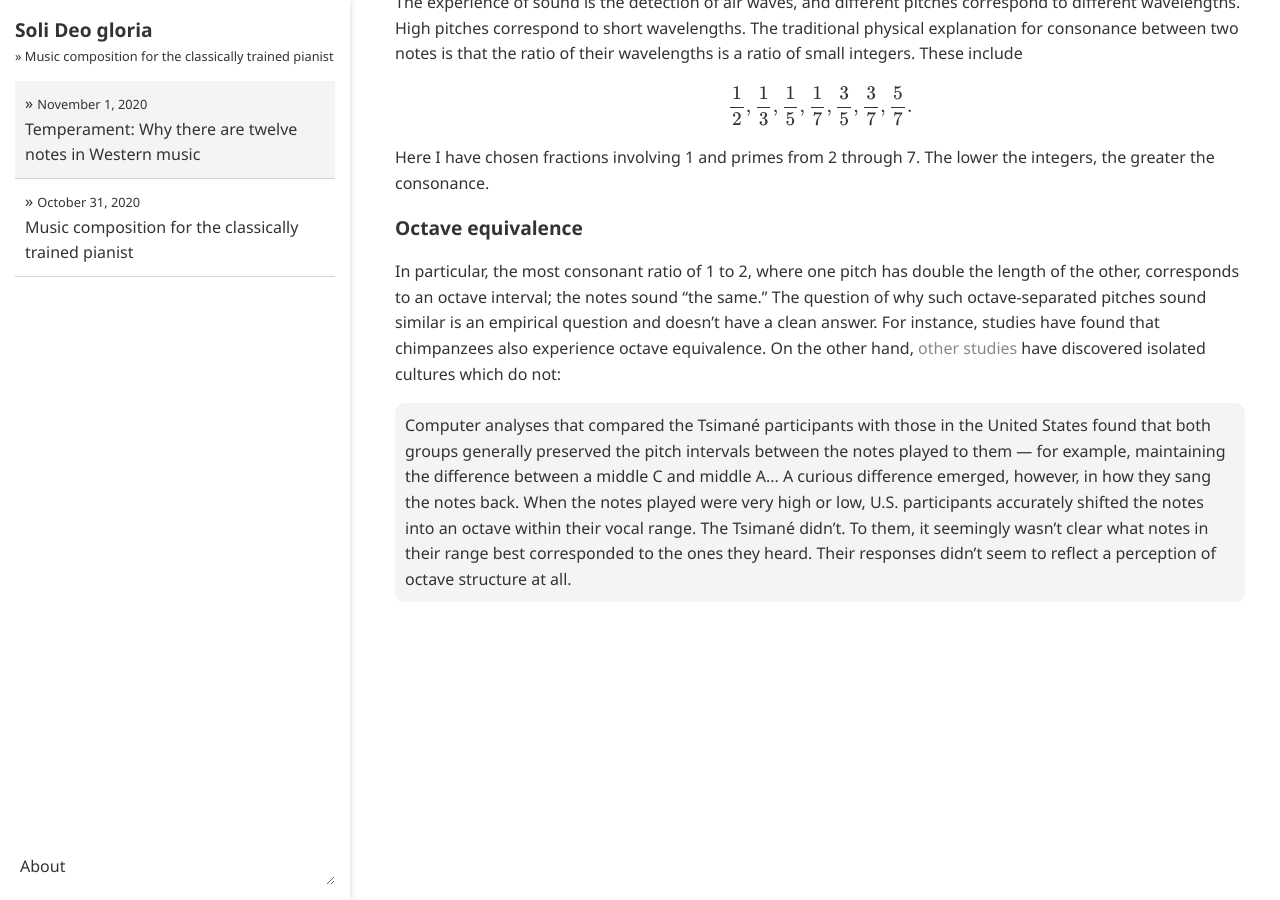
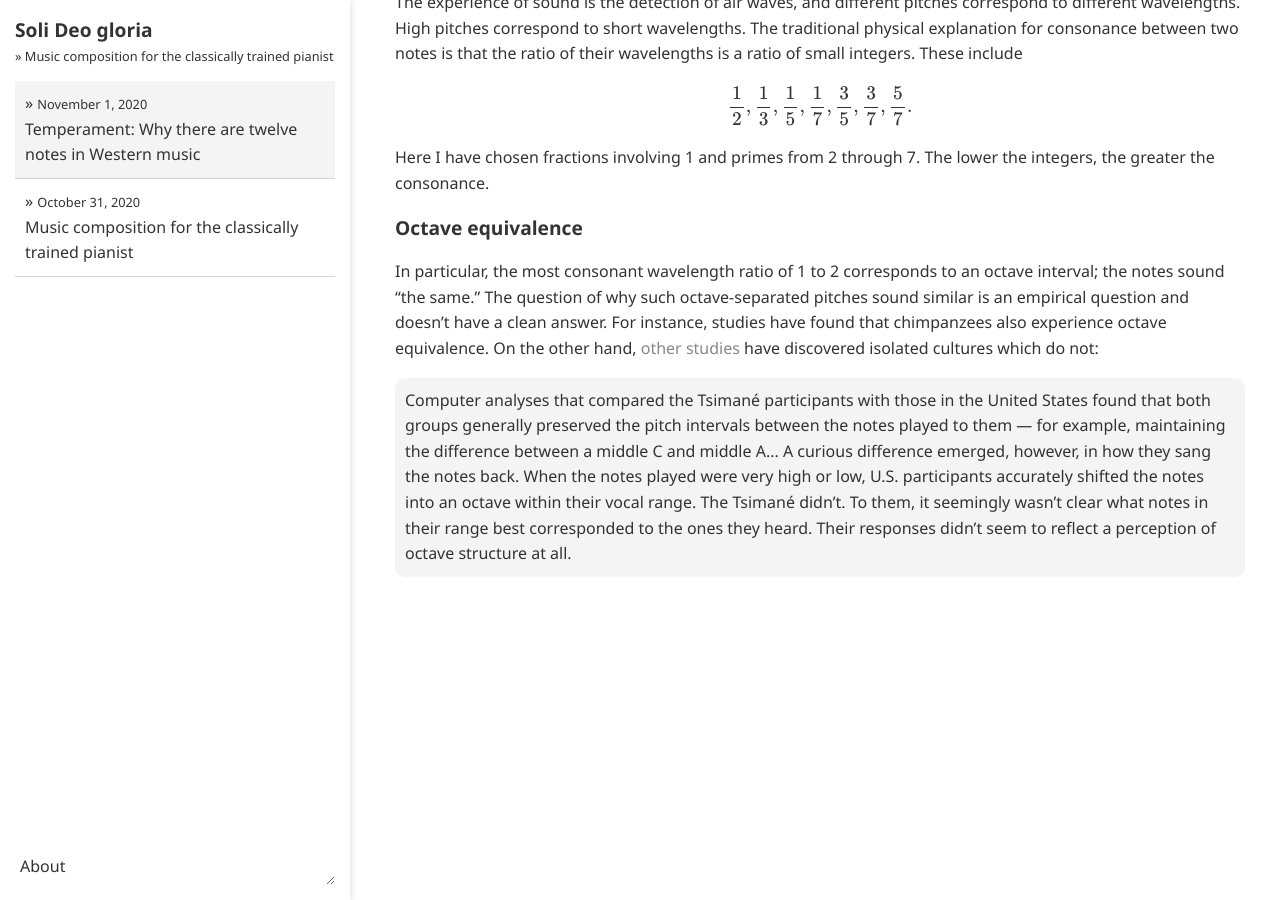
Before and after one commit to ansyblenetwork/sdg, a Jekyll site: the page built from _posts/2020-11-01-temperament-why-there-are-twelve-notes.md, in a window 1280 px wide and 900 px high, scrolled down 333 px. Built offline with Jekyll 4.4.1, drawn with Linux system fonts in a browser that asks for light colours; formulas are drawn with MathJax 3.

Commit message:
Update 2020-11-01-temperament-why-there-are-twelve-notes.md

```diff
--- a/_posts/2020-11-01-temperament-why-there-are-twelve-notes.md
+++ b/_posts/2020-11-01-temperament-why-there-are-twelve-notes.md
@@ -20,7 +20,7 @@
 
 ### Octave equivalence
 
-In particular, the most consonant ratio of 1 to 2, where one pitch has double the length of the other, corresponds to an octave interval; the notes sound "the same." The question of why such octave-separated pitches sound similar is an empirical question and doesn't have a clean answer. For instance, studies have found that chimpanzees also experience octave equivalence. On the other hand, [other studies](https://www.quantamagazine.org/perceptions-of-musical-octaves-are-learned-not-wired-in-the-brain-20191030/) have discovered isolated cultures which do not:
+In particular, the most consonant wavelength ratio of 1 to 2 corresponds to an octave interval; the notes sound "the same." The question of why such octave-separated pitches sound similar is an empirical question and doesn't have a clean answer. For instance, studies have found that chimpanzees also experience octave equivalence. On the other hand, [other studies](https://www.quantamagazine.org/perceptions-of-musical-octaves-are-learned-not-wired-in-the-brain-20191030/) have discovered isolated cultures which do not:
 
 <div class="media">
   Computer analyses that compared the Tsimané participants with those in the United States found that both groups generally preserved the pitch intervals between the notes played to them — for example, maintaining the difference between a middle C and middle A...
```
